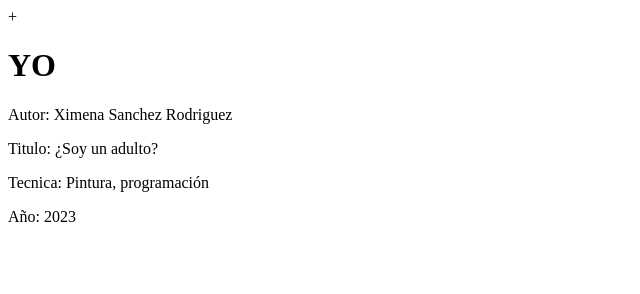
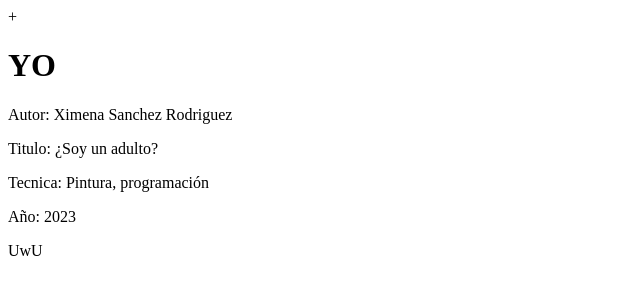
Before and after one commit to XimenaSanchezUwU/yo, a plain HTML site: page index.html in a window 1280 px wide. Shown: the full height of the page, 0-640 px from the left. Drawn offline with Linux system fonts and the light colour scheme.

Commit message:
mipagina

```diff
--- a/index.html
+++ b/index.html
@@ -13,6 +13,7 @@
     <p>Titulo: ¿Soy un adulto?</p>
     <p>Tecnica: Pintura, programación</p>
     <p>Año: 2023</p>
+    <p>UwU</p>
 </body>
 
 
```
